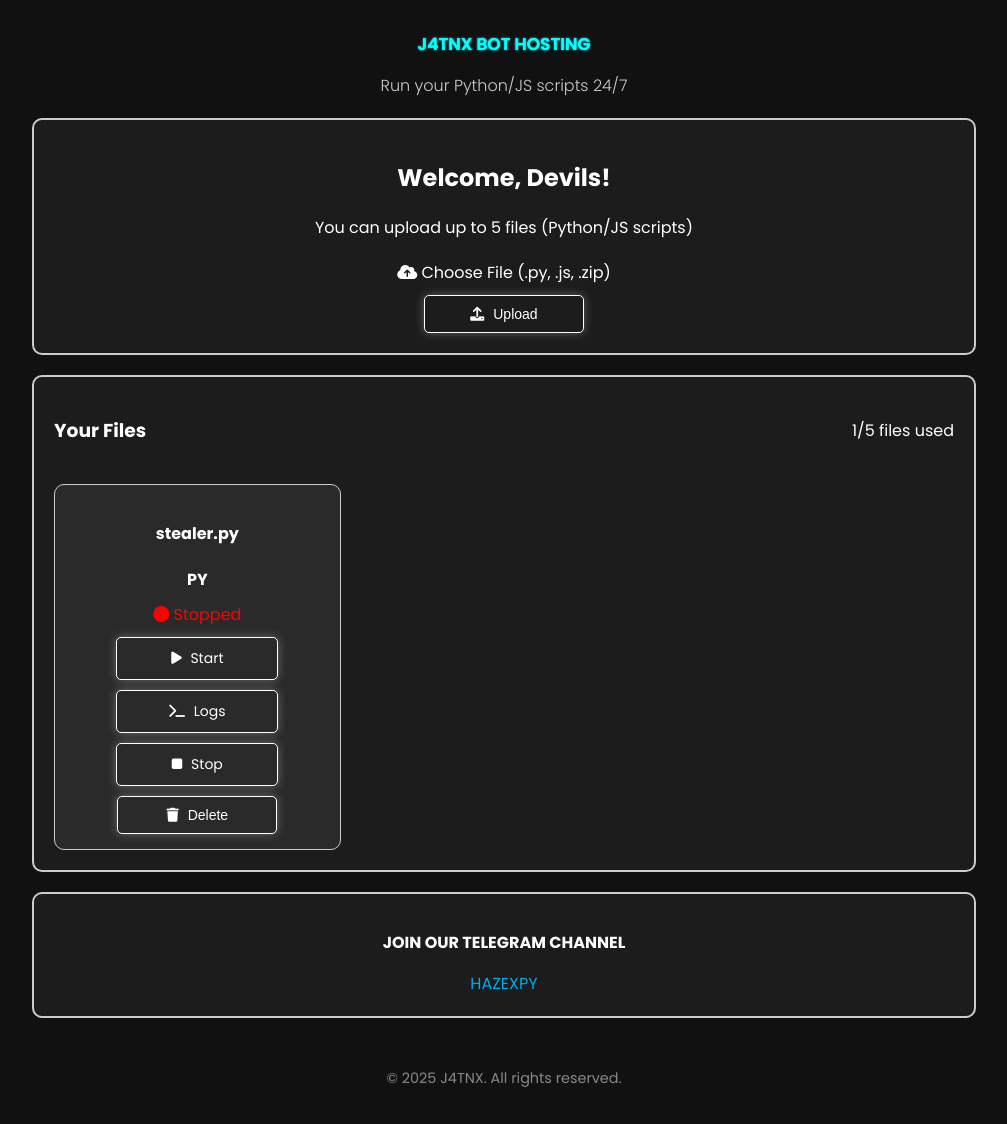
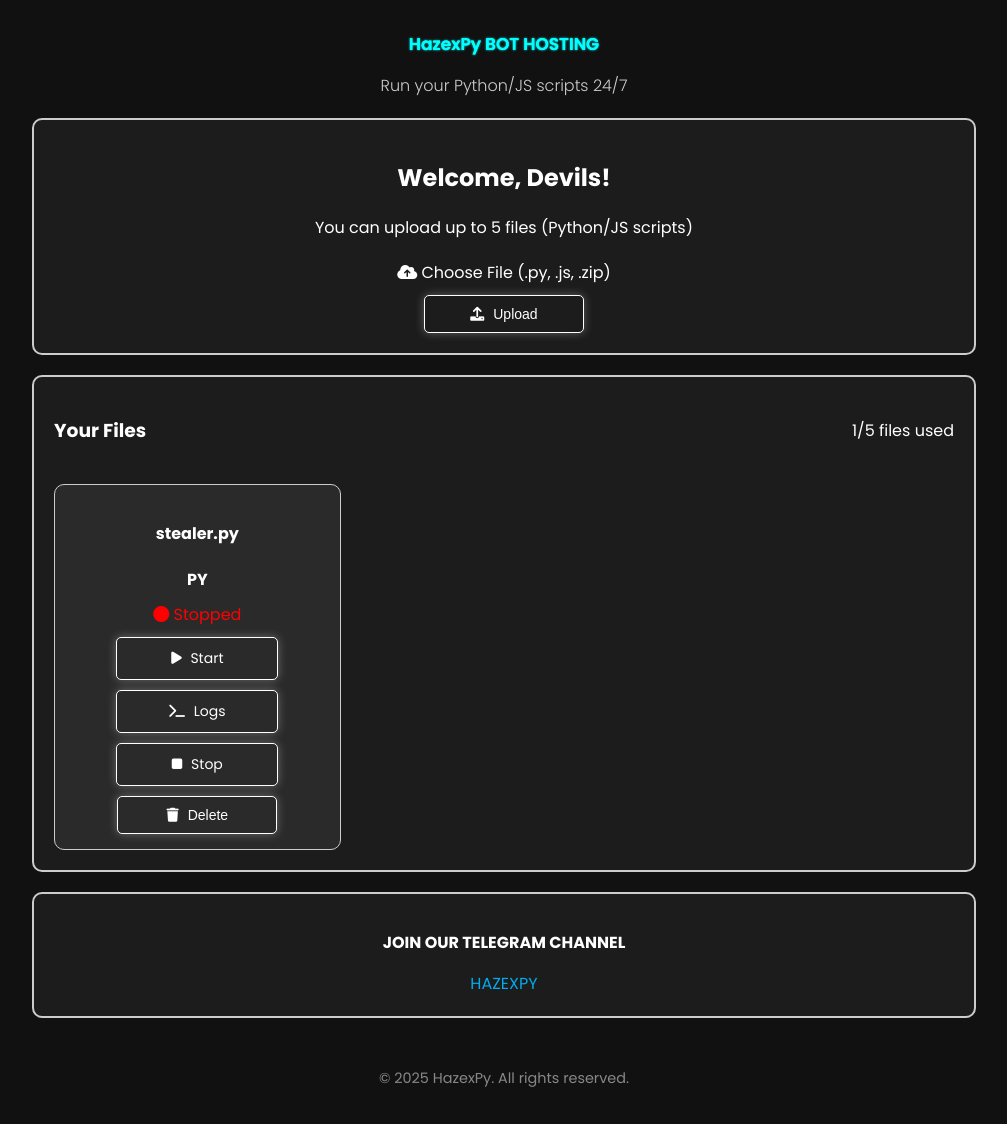
Before and after one commit to ZenSlashBS/Hosting-Bot, a Flask app: page / in a window 1280 px wide. Shown: the whole page, without its empty margins (136-1143 px from the left). Run offline with Flask 3, Linux system fonts and the light colour scheme; a user stored in the database is signed in; data comes from the database, SQL or seed files in the repository.

Commit message:
Update layout.html

```diff
--- a/templates/layout.html
+++ b/templates/layout.html
@@ -3,7 +3,7 @@
 <head>
   <meta charset="UTF-8" />
   <meta name="viewport" content="width=device-width, initial-scale=1.0"/>
-  <title>J4TNX BOT HOSTING</title>
+  <title>HazexPy BOT HOSTING</title>
   <link href="https://fonts.googleapis.com/css2?family=Poppins:wght@300;400;500;600;700&display=swap" rel="stylesheet">
   <link rel="stylesheet" href="https://cdnjs.cloudflare.com/ajax/libs/font-awesome/6.0.0-beta3/css/all.min.css">
 
@@ -75,7 +75,7 @@
 <body>
   <div class="container">
     <header>
-      <h1 class="title">J4TNX BOT HOSTING</h1>
+      <h1 class="title">HazexPy BOT HOSTING</h1>
       <p class="subtitle">Run your Python/JS scripts 24/7</p>
     </header>
 
@@ -92,7 +92,7 @@
     {% block content %}{% endblock %}
 
     <footer>
-      <p>&copy; <span id="year"></span> J4TNX. All rights reserved.</p>
+      <p>&copy; <span id="year"></span> HazexPy. All rights reserved.</p>
     </footer>
   </div>
 
```
